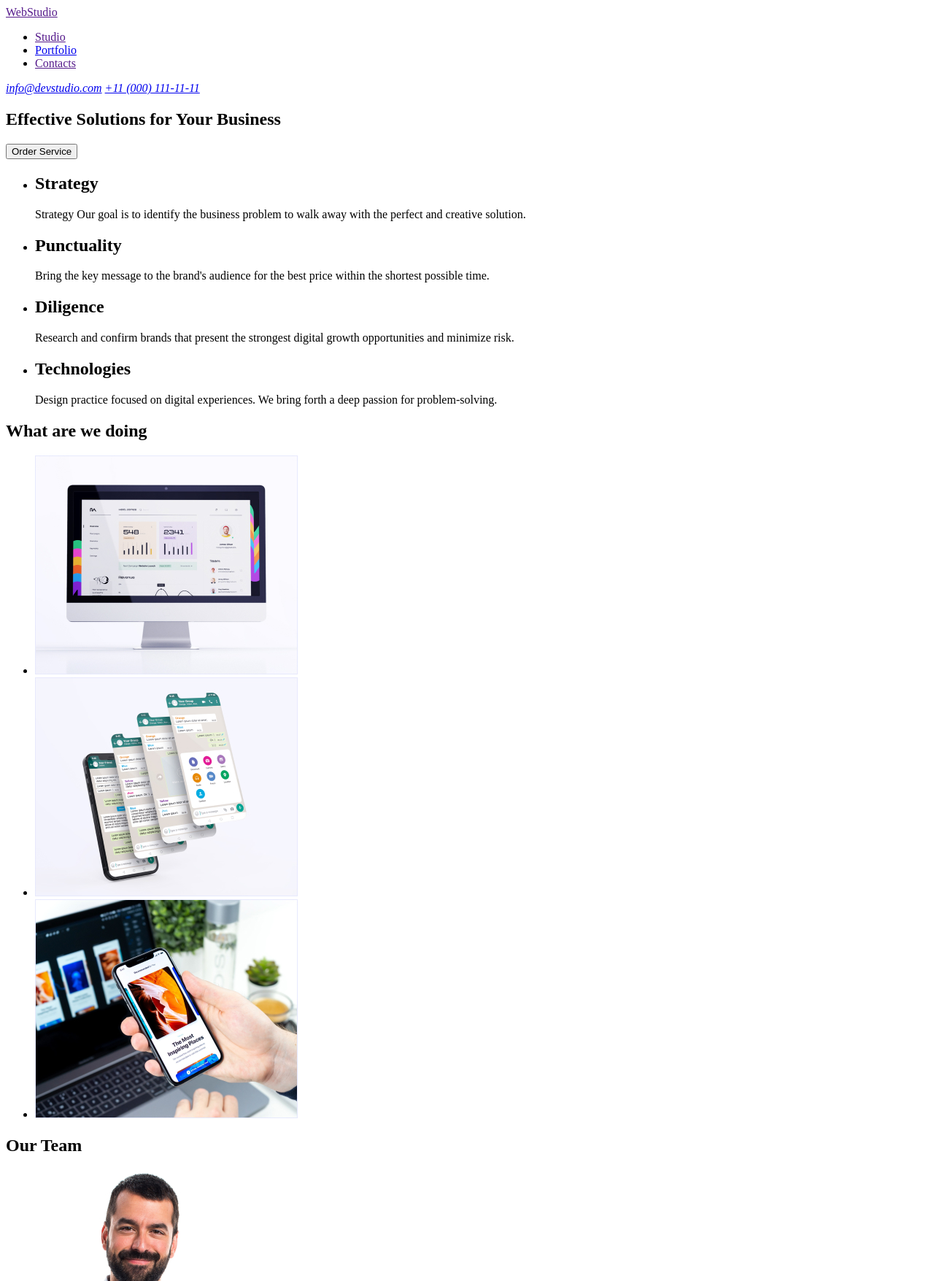
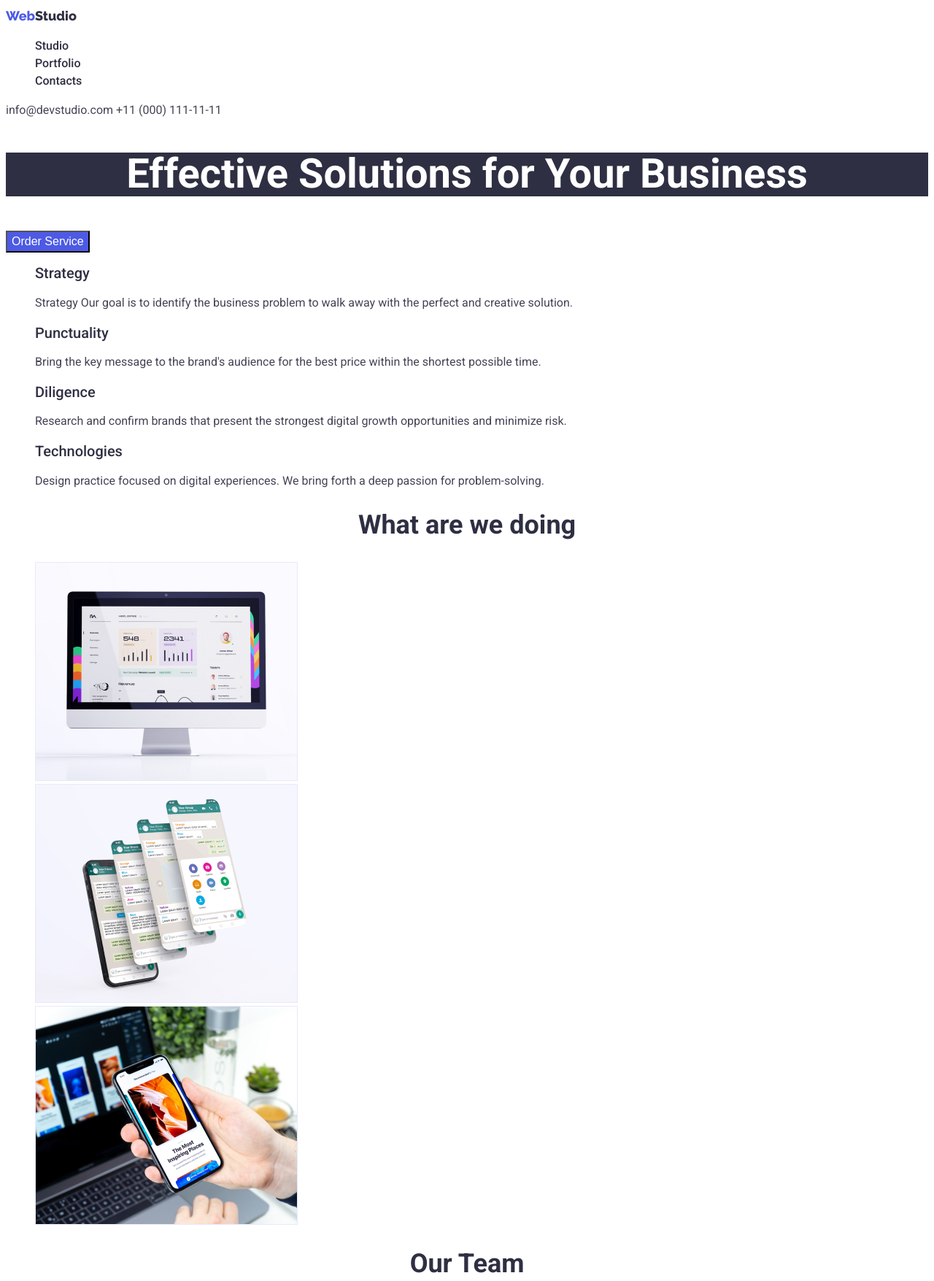
Before and after one commit to Juliy93Va/fs-79_Julil_2nd, a plain HTML site: page index.html in a window 1280 px wide. Shown: the top 1755 px of the page at 73% size. Drawn offline with Linux system fonts and the light colour scheme.

Commit message:
half_second_work

```diff
--- /dev/null
+++ b/css/styles.css
@@ -0,0 +1,145 @@
+:root {
+  --primary-text-color: #434455;
+  --web-text-color: #4d5ae5;
+  --base-text-color: #2e2f42;
+  --white-color: #ffffff;
+}
+
+body {
+  font-family: "Roboto", sans-serif;
+  color: var(--primary-text-color);
+}
+
+.list {
+  list-style: none;
+}
+
+.link {
+  text-decoration: none;
+}
+
+.page-logo {
+  font-family: "Raleway", sans-serif;
+  font-weight: 800;
+  font-size: 18px;
+  line-height: 1.5;
+  text-decoration: none;
+  color: var(--web-text-color);
+}
+
+.logo-dark {
+  font-family: "Raleway", sans-serif;
+  font-weight: 800;
+  font-size: 18px;
+  line-height: 1.3;
+  color: var(--base-text-color);
+}
+
+.logo-white {
+  font-family: "Raleway", sans-serif;
+  font-weight: 800;
+  font-size: 18px;
+  line-height: 1.3;
+  color: #f4f4fd;
+}
+/*=================HEADER================*/
+.menu-link {
+  font-weight: 500;
+  font-size: 16px;
+  line-height: 1.5;
+  color: var(--base-text-color);
+}
+
+.menu-link:hover,
+.menu-link:focus {
+  color: var(--web-text-color);
+}
+
+.contact-info {
+  font-style: normal;
+  font-size: 16px;
+  line-height: 1.5;
+  color: inherit;
+}
+
+.contact-info:hover,
+.contact-info:focus {
+  color: var(--web-text-color);
+}
+
+/*=============Herro===================*/
+.main-title {
+  font-weight: 700;
+  font-size: 56px;
+  line-height: 1.07;
+  text-align: center;
+  background: var(--base-text-color);
+  color: var(--white-color);
+}
+
+.btn {
+  font-weight: 500;
+  font-size: 16px;
+  line-height: 1.5;
+  align-items: center;
+  color: var(--white-color);
+  background: var(--web-text-color);
+}
+
+/*=============ABOUT COMPANY===================*/
+.company-title {
+  font-weight: 500;
+  font-size: 20px;
+  line-height: 1.2;
+  color: var(--base-text-color);
+}
+
+.company-text {
+  font-size: 16px;
+  line-height: 1.5;
+}
+
+/*===============COMPANY WORKS TYPE============*/
+
+.works-type-title {
+  font-weight: 700;
+  font-size: 36px;
+  line-height: 1.11;
+  text-align: center;
+  color: var(--base-text-color);
+}
+
+/*===================employees==================*/
+
+.employees-title {
+  font-weight: 700;
+  font-size: 36px;
+  line-height: 1.11;
+  text-align: center;
+  color: var(--base-text-color);
+}
+
+.employees-item {
+  font-weight: 500;
+  font-size: 20px;
+  line-height: 1.2;
+  text-align: center;
+  color: var(--base-text-color);
+}
+
+.employees-text {
+  font-size: 16px;
+  line-height: 1.5;
+}
+
+/*============FOOTER=====================*/
+
+.aditional-info {
+  background-color: var(--base-text-color);
+}
+
+.aditional-text {
+  font-size: 16px;
+  line-height: 1.5;
+  color: #e7e9fc;
+}
--- a/index.html
+++ b/index.html
@@ -5,100 +5,152 @@
     <meta http-equiv="X-UA-Compatible" content="IE=edge" />
     <meta name="viewport" content="width=device-width, initial-scale=1.0" />
     <title>SolutionForBusiness</title>
+    <link rel="preconnect" href="https://fonts.googleapis.com" />
+    <link rel="preconnect" href="https://fonts.gstatic.com" crossorigin />
+    <link
+      href="https://fonts.googleapis.com/css2?family=Raleway:wght@800&family=Roboto:wght@400;500;700;900&display=swap"
+      rel="stylesheet"
+    />
+    <link rel="stylesheet" href="./css/styles.css" />
   </head>
   <body>
-    <header>
-      <a href="">WebStudio</a>
-      <nav>
-        <ul>
-          <li><a href="">Studio</a></li>
-          <li><a href="./portfolio.html">Portfolio</a></li>
-          <li><a href="">Contacts</a></li>
+    <!-- HEADER -->
+    <header class="page-header">
+      <nav class="page-nav">
+        <a class="page-logo" href=""
+          >Web<span class="logo-dark">Studio</span></a
+        >
+        <ul class="menu list">
+          <li class="menu-item">
+            <a class="menu-link link" href="">Studio</a>
+          </li>
+          <li class="menu-item">
+            <a class="menu-link link" class="link" href="./portfolio.html"
+              >Portfolio</a
+            >
+          </li>
+          <li class="menu-item">
+            <a class="menu-link link" href="">Contacts</a>
+          </li>
         </ul>
       </nav>
       <address>
-        <a href="mailto:info@devstudio.com">info@devstudio.com</a>
-        <a href="tel:+110001111111">+11 (000) 111-11-11</a>
+        <a class="contact-info link" href="mailto:info@devstudio.com"
+          >info@devstudio.com
+        </a>
+        <a class="contact-info link" href="tel:+110001111111"
+          >+11 (000) 111-11-11
+        </a>
       </address>
     </header>
+    <!------------------------------HERRO-------------------------------->
     <main>
-      <section>
-        <h1>Effective Solutions for Your Business</h1>
-        <button type="button">Order Service</button>
+      <section class="herro">
+        <h1 class="main-title">Effective Solutions for Your Business</h1>
+        <button class="btn" type="button">Order Service</button>
       </section>
-      <section>
-        <ul>
-          <li>
-            <h2>Strategy</h2>
-            <p>
+      <!-------------------------ABOUT COMPANY--------------------------->
+      <section class="company-about">
+        <ul class="company-list list">
+          <li class="company-item">
+            <h2 class="company-title">Strategy</h2>
+            <p class="company-text">
               Strategy Our goal is to identify the business problem to walk away
               with the perfect and creative solution.
             </p>
           </li>
-          <li>
-            <h2>Punctuality</h2>
-            <p>
+          <li class="company-item">
+            <h2 class="company-title">Punctuality</h2>
+            <p class="company-text">
               Bring the key message to the brand's audience for the best price
               within the shortest possible time.
             </p>
           </li>
-          <li>
-            <h2>Diligence</h2>
-            <p>
+          <li class="company-item">
+            <h2 class="company-title">Diligence</h2>
+            <p class="company-text">
               Research and confirm brands that present the strongest digital
               growth opportunities and minimize risk.
             </p>
           </li>
-          <li>
-            <h2>Technologies</h2>
-            <p>
+          <li class="company-item">
+            <h2 class="company-title">Technologies</h2>
+            <p class="company-text">
               Design practice focused on digital experiences. We bring forth a
               deep passion for problem-solving.
             </p>
           </li>
         </ul>
       </section>
-      <section>
-        <h2>What are we doing</h2>
-        <ul>
-          <li><img src="./images/1st_homework/img_base/laptop.jpg" alt="laptop" /></li>
-          <li><img src="./images/1st_homework/img_base/phones.jpg" alt="phones" /></li>
-          <li><img src="./images/1st_homework/img_base/teme.jpg" alt="teme" /></li>
+      <!-------------------------COMPANY WORKS TYPE------------------------------------->
+      <section class="company-works-type">
+        <h2 class="works-type-title">What are we doing</h2>
+        <ul class="work-type-list list">
+          <li class="work-type-img">
+            <img src="./images/1st_homework/img_base/laptop.jpg" alt="laptop" />
+          </li>
+          <li class="work-type-img">
+            <img src="./images/1st_homework/img_base/phones.jpg" alt="phones" />
+          </li>
+          <li class="work-type-img">
+            <img src="./images/1st_homework/img_base/teme.jpg" alt="teme" />
+          </li>
         </ul>
       </section>
-      <section>
-        <h2>Our Team</h2>
-
-        <ul>
-          <li>
-            <img src="./images/1st_homework/img_teachers/mark.jpg" alt="mark" />
-            <h2>Mark Guerrero</h2>
-            <p>Product Designer</p>
+      <!------------------------employees--------------------------------------->
+      <section class="employees">
+        <h2 class="employees-title">Our Team</h2>
+        <ul class="employees-list list">
+          <li class="employees-item">
+            <img
+              class="employees-img"
+              src="./images/1st_homework/img_teachers/mark.jpg"
+              alt="mark"
+            />
+            <h2 class="employees-item">Mark Guerrero</h2>
+            <p class="employees-text">Product Designer</p>
           </li>
-          <li>
-            <img src="./images/1st_homework/img_teachers/tom.jpg" alt="tom" />
-            <h2>Tom Ford</h2>
-            <p>Frontend Developer</p>
+          <li class="employees-item">
+            <img
+              class="employees-img"
+              src="./images/1st_homework/img_teachers/tom.jpg"
+              alt="tom"
+            />
+            <h2 class="employees-item">Tom Ford</h2>
+            <p class="employees-text">Frontend Developer</p>
           </li>
-          <li>
-            <img src="./images/1st_homework/img_teachers/camila.jpg" alt="camila" />
-            <h2>Camila Garcia</h2>
-            <p>Marketing</p>
+          <li class="employees-item">
+            <img
+              class="employees-img"
+              src="./images/1st_homework/img_teachers/camila.jpg"
+              alt="camila"
+            />
+            <h2 class="employees-item">Camila Garcia</h2>
+            <p class="employees-text">Marketing</p>
           </li>
-          <li>
-            <img src="./images/1st_homework/img_teachers/daniel.jpg" alt="daniel" />
-            <h2>Daniel Wilson</h2>
-            <p>UI Designer</p>
+          <li class="employees-item">
+            <img
+              class="employees-img"
+              src="./images/1st_homework/img_teachers/daniel.jpg"
+              alt="daniel"
+            />
+            <h2 class="employees-item">Daniel Wilson</h2>
+            <p class="employees-text">UI Designer</p>
           </li>
         </ul>
       </section>
     </main>
+    <!--FOOTER-->
     <footer>
-      <a href="">WebStudio</a>
-      <p>
-        Increase the flow of customers and sales for your business with digital
-        marketing & growth solutions.
-      </p>
+      <section class="aditional-info">
+        <a class="page-logo" href=""
+          >Web<span class="logo-white">Studio</span></a
+        >
+        <p class="aditional-text">
+          Increase the flow of customers and sales for your business with
+          digital marketing & growth solutions.
+        </p>
+      </section>
     </footer>
   </body>
 </html>
```
Also changed, not shown: portfolio.html (+46 -18 lines).
